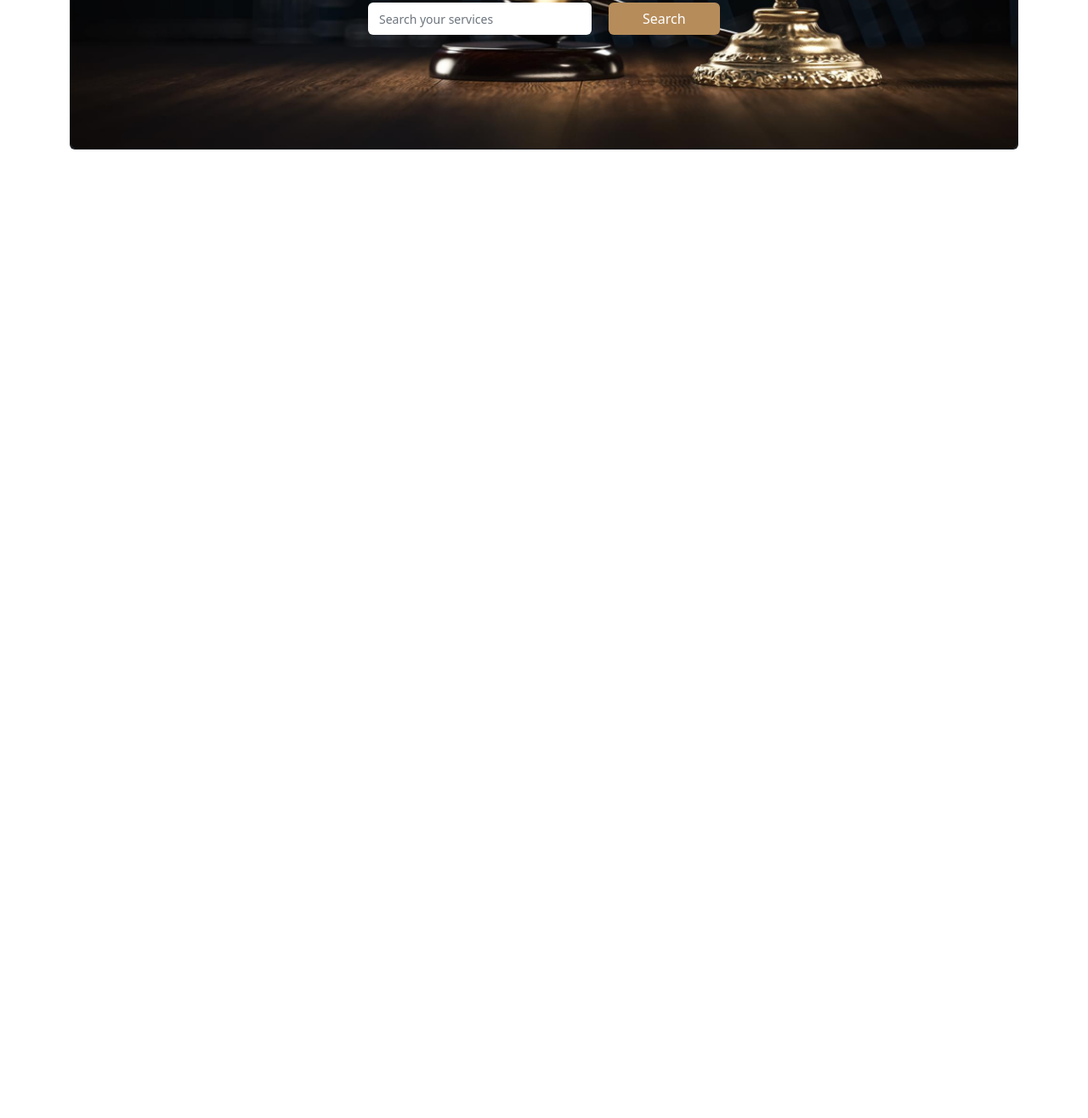
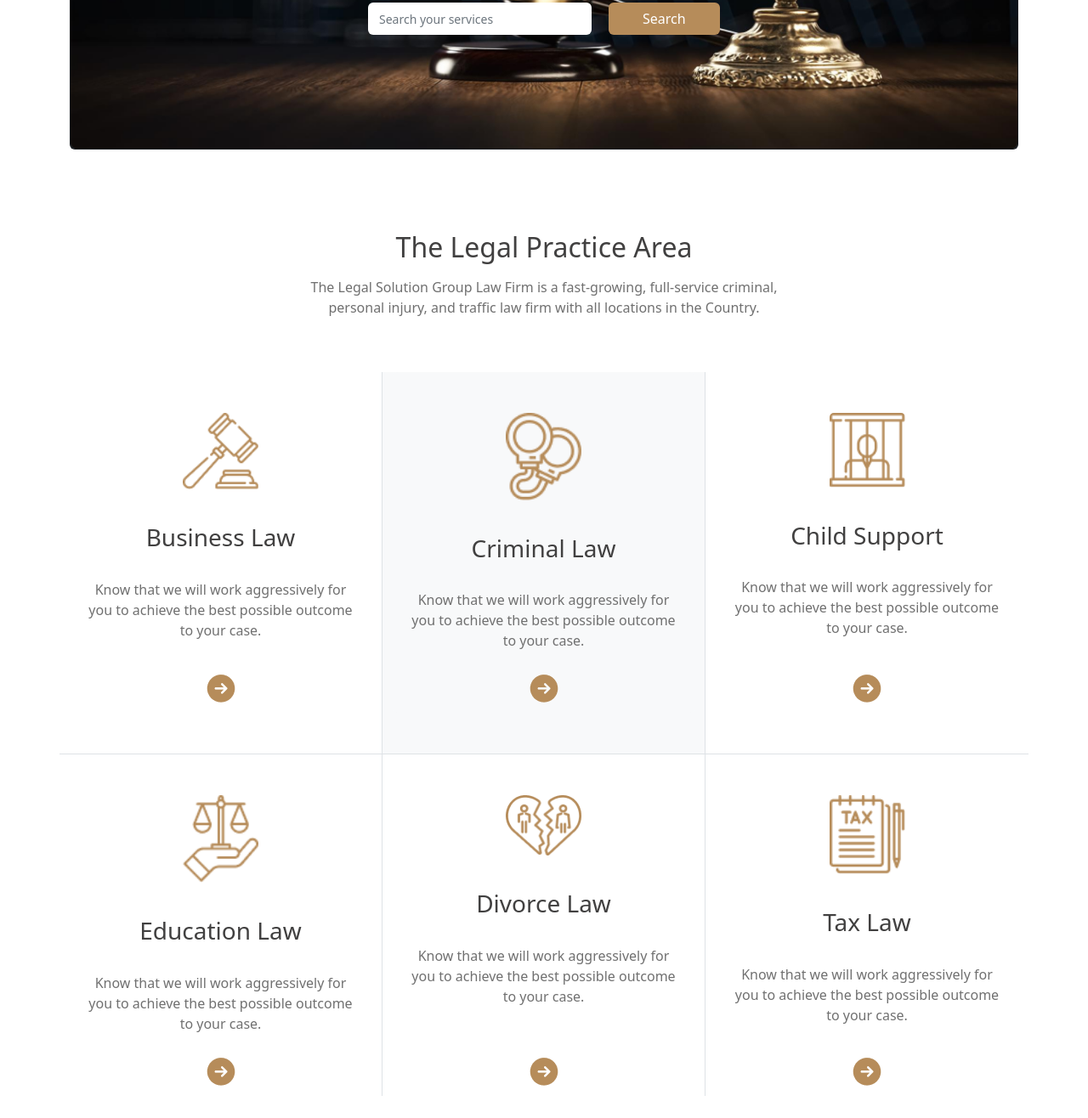
Before and after one commit to azaadd/legal-house, a plain HTML site: page index.html in a window 1280 px wide. Shown: the part 518-1834 px from the top of the page at 85% size. Before the commit the page ends 800 px from the top, so only its background shows below. Drawn offline with nearby package versions, Linux system fonts and the light colour scheme.

Commit message:
added the legal practice area in the main section

```diff
--- a/index.html
+++ b/index.html
@@ -68,6 +68,93 @@
 
     <!-- main section -->
     <main>
+        <!-- Legal Practice area  -->
+        <section class="legal-practice mb-5">
+            <div class="mt-5 mb-3 w-50 text-center mx-auto">
+                <h2 class="pt-5 mb-3 title-color">The Legal Practice Area</h2>
+                <p class="text-color">The Legal Solution Group Law Firm is a fast-growing, full-service criminal, personal injury, and traffic law firm with all locations in the Country.</p>
+            </div>
+
+            <div class="Practice-info pb-5">
+                <div class="row row-cols-1 row-cols-md-3  text-center">
+                    <div class="col border-end pb-5 mt-5">
+                        <div class="card h-100 border-0">
+                            <img src="images/business.png" class="card-img-top w-25 h-auto mx-auto mt-5" alt="...">
+                            <div class="card-body">
+                            <h3 class="card-title title-color py-4">Business Law</h3>
+                            <p class="card-text text-color">Know that we will work aggressively for you to achieve the best possible outcome to your case.</p>
+                            </div>
+                            <div class="card-footer border-0 bg-white">
+                            <small class="text-muted"><img src="images/Frame.png" alt=""></small>
+                            </div>
+                        </div>
+                    </div>
+                    <div class="col border-end pb-5 mt-5 bg-light bg-opacity-100">
+                        <div class="card h-100 border-0 bg-light bg-opacity-100">
+                            <img src="images/criminal.png" class="card-img-top w-25 h-auto mx-auto mt-5" alt="...">
+                            <div class="card-body">
+                            <h3 class="card-title title-color py-4">Criminal Law</h3>
+                            <p class="card-text text-color">Know that we will work aggressively for you to achieve the best possible outcome to your case.</p>
+                            </div>
+                            <div class="card-footer border-0 bg-light bg-opacity-100">
+                            <small class="text-muted"><img src="images/Frame.png" alt=""></small>
+                            </div>
+                        </div>
+                    </div>
+
+                    <div class="col pb-5 mt-5">
+                        <div class="card h-100 border-0">
+                            <img src="images/child.png" class="card-img-top w-25 h-auto mx-auto mt-5" alt="...">
+                            <div class="card-body">
+                            <h3 class="card-title title-color py-4">Child Support</h3>
+                            <p class="card-text text-color">Know that we will work aggressively for you to achieve the best possible outcome to your case.</p>
+                            </div>
+                            <div class="card-footer border-0 bg-white">
+                            <small class="text-muted"><img src="images/Frame.png" alt=""></small>
+                            </div>
+                        </div>
+                    </div>
+
+                    <div class="col border-top border-end">
+                        <div class="card h-100 border-0">
+                            <img src="images/education.png" class="card-img-top w-25 h-auto mx-auto mt-5" alt="...">
+                            <div class="card-body">
+                            <h3 class="card-title title-color py-4">Education Law</h3>
+                            <p class="card-text text-color">Know that we will work aggressively for you to achieve the best possible outcome to your case.</p>
+                            </div>
+                            <div class="card-footer border-0 bg-white">
+                            <small class="text-muted"><img src="images/Frame.png" alt=""></small>
+                            </div>
+                        </div>
+                    </div>
+                    <div class="col border-top border-end">
+                        <div class="card h-100 border-0">
+                            <img src="images/divorce.png" class="card-img-top w-25 h-auto mx-auto mt-5" alt="...">
+                            <div class="card-body">
+                            <h3 class="card-title title-color py-4">Divorce Law</h3>
+                            <p class="card-text text-color">Know that we will work aggressively for you to achieve the best possible outcome to your case.</p>
+                            </div>
+                            <div class="card-footer border-0 bg-white">
+                            <small class="text-muted"><img src="images/Frame.png" alt=""></small>
+                            </div>
+                        </div>
+                    </div>
+                    <div class="col border-top">
+                        <div class="card h-100 border-0">
+                            <img src="images/tax.png" class="card-img-top w-25 h-auto mx-auto mt-5" alt="...">
+                            <div class="card-body">
+                            <h3 class="card-title title-color py-4">Tax Law</h3>
+                            <p class="card-text text-color">Know that we will work aggressively for you to achieve the best possible outcome to your case.</p>
+                            </div>
+                            <div class="card-footer border-0 bg-white">
+                            <small class="text-muted"><img src="images/Frame.png" alt=""></small>
+                            </div>
+                        </div>
+                    </div>
+                </div>
+            </div>
+
+        </section>
 
     </main>
 
--- a/styles/style.css
+++ b/styles/style.css
@@ -1,5 +1,9 @@
+/* my coustom styles */
 .primary-color{
     background-color: #B68C5A!important;
+}
+.title-color{
+    color: #414040;
 }
 .text-color{
     font-size: 16px;
```
